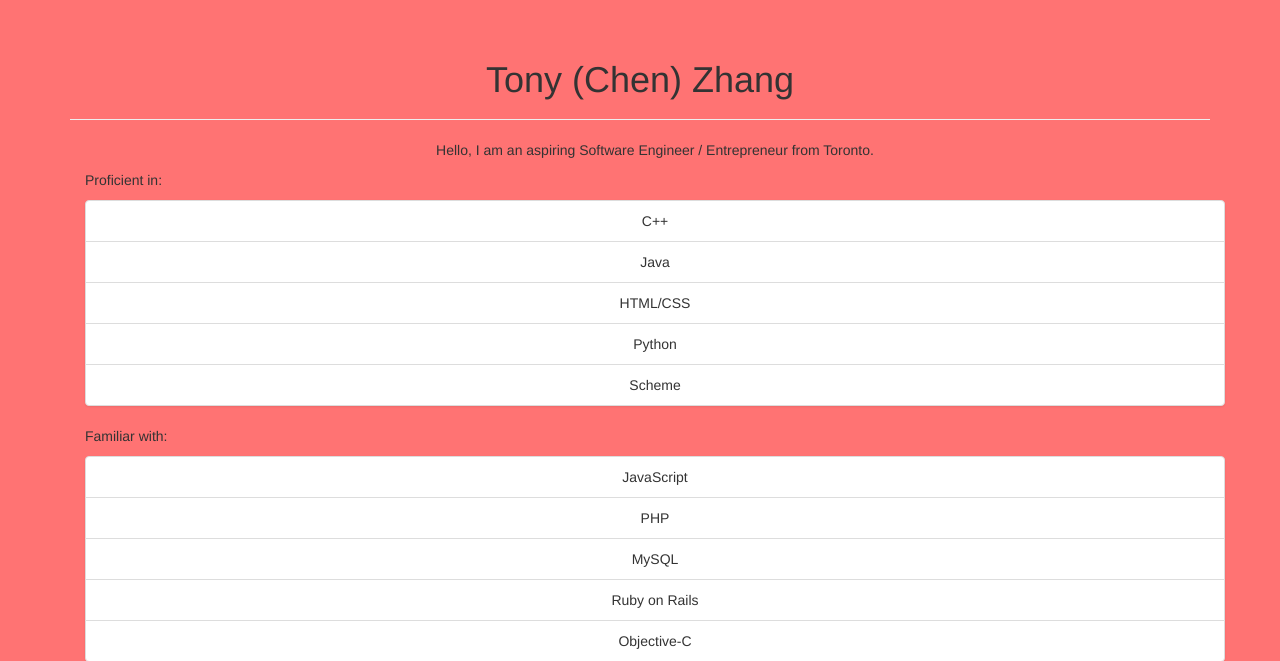
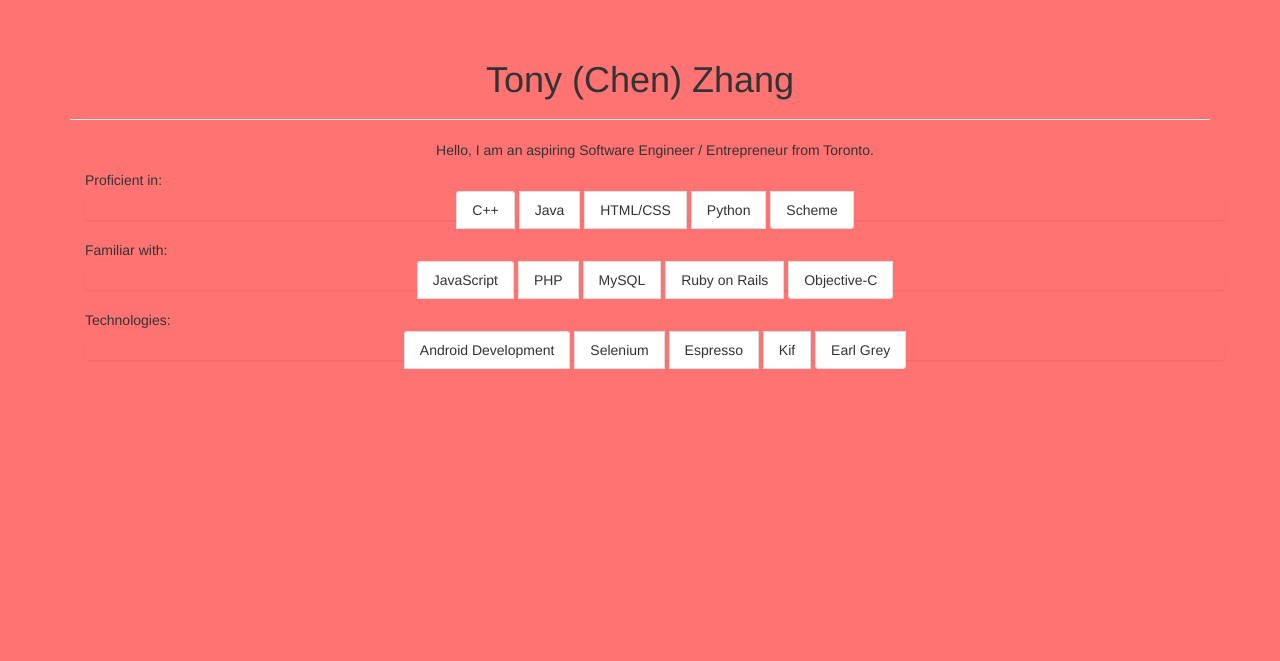
Before and after one commit to gsaroya/AlarmShame-Site, a PHP site: page /My_website/index.php in a window 1280 px wide. Shown: the part 52-713 px from the top of the page. After the commit the page ends 421 px from the top, so only its background shows below. Run offline with PHP 8.4, Linux system fonts and the light colour scheme; some libraries are stand-ins or nearby versions.

Commit message:
personal website

```diff
--- a/My_website/css/style.css
+++ b/My_website/css/style.css
@@ -4,6 +4,12 @@ body{
 ul{
     list-style-type: none;
 }
+@media screen and (min-width: 480px) {
+    ul.skills li{
+		display: inline;
+	}
+}
+
 @media only screen and (max-device-width: 480px){
 
 }
--- a/My_website/index.php
+++ b/My_website/index.php
@@ -21,7 +21,7 @@
 				<div class="container pLanguage">
 					<div class="proficient">
 						<p class="title">Proficient in:</p>
-						<ul class="list-group text-center">
+						<ul class="list-group text-center skills">
 							<li class="list-group-item">C++</li>
 							<li class="list-group-item">Java</li>
 							<li class="list-group-item">HTML/CSS</li>
@@ -31,7 +31,7 @@
 					</div>
 					<div class="familiar">
 						<p class="title">Familiar with:</p>
-						<ul class="list-group text-center">
+						<ul class="list-group text-center skills">
 							<li class="list-group-item">JavaScript</li>
 							<li class="list-group-item">PHP</li>
 							<li class="list-group-item">MySQL</li>
@@ -41,7 +41,7 @@
 					</div>
 					<div class="technology">
 						<p class="title">Technologies:</p>
-						<ul class="list-group text-center">
+						<ul class="list-group text-center skills">
 							<li class="list-group-item">Android Development</li>
 							<li class="list-group-item">Selenium</li>
 							<li class="list-group-item">Espresso</li>
```
